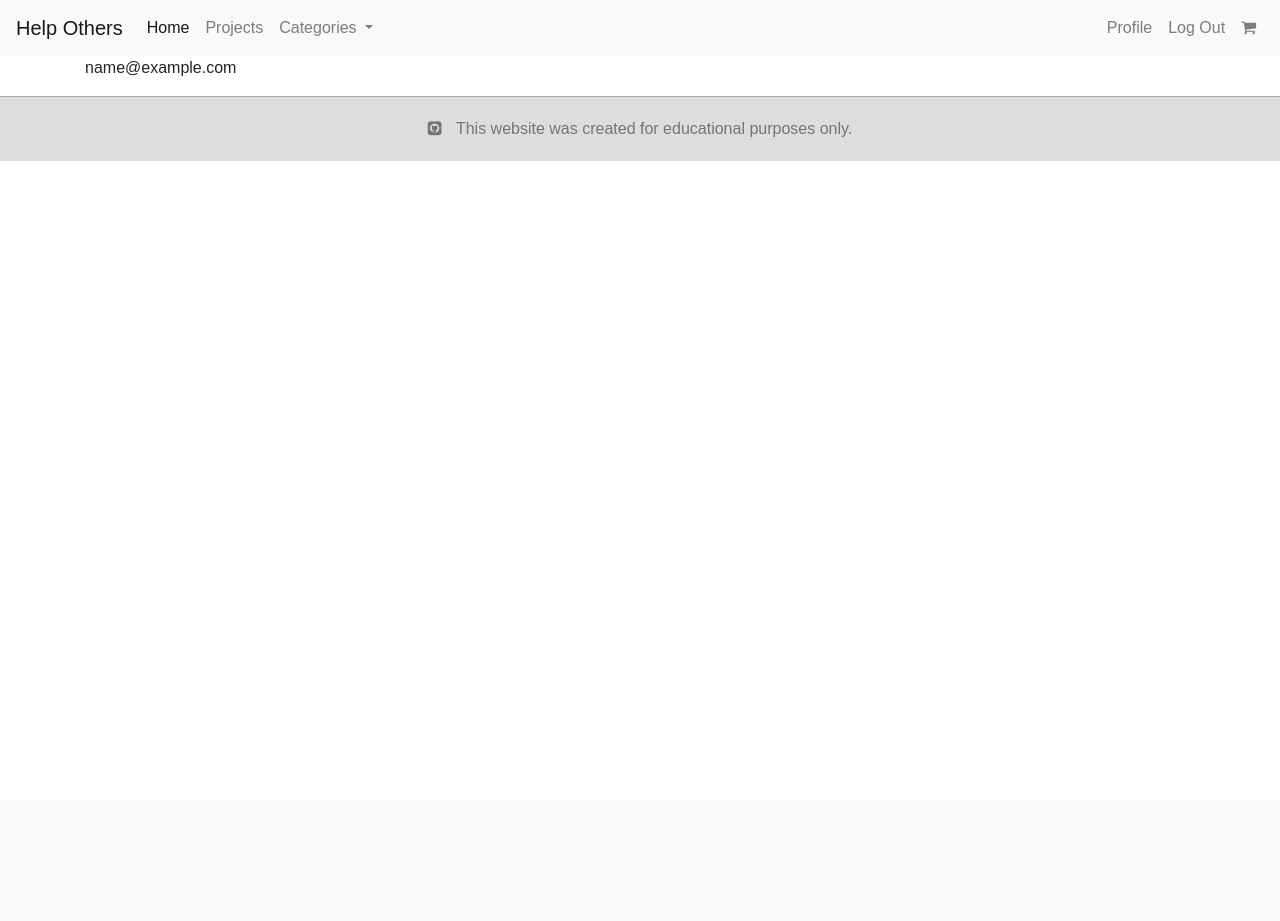
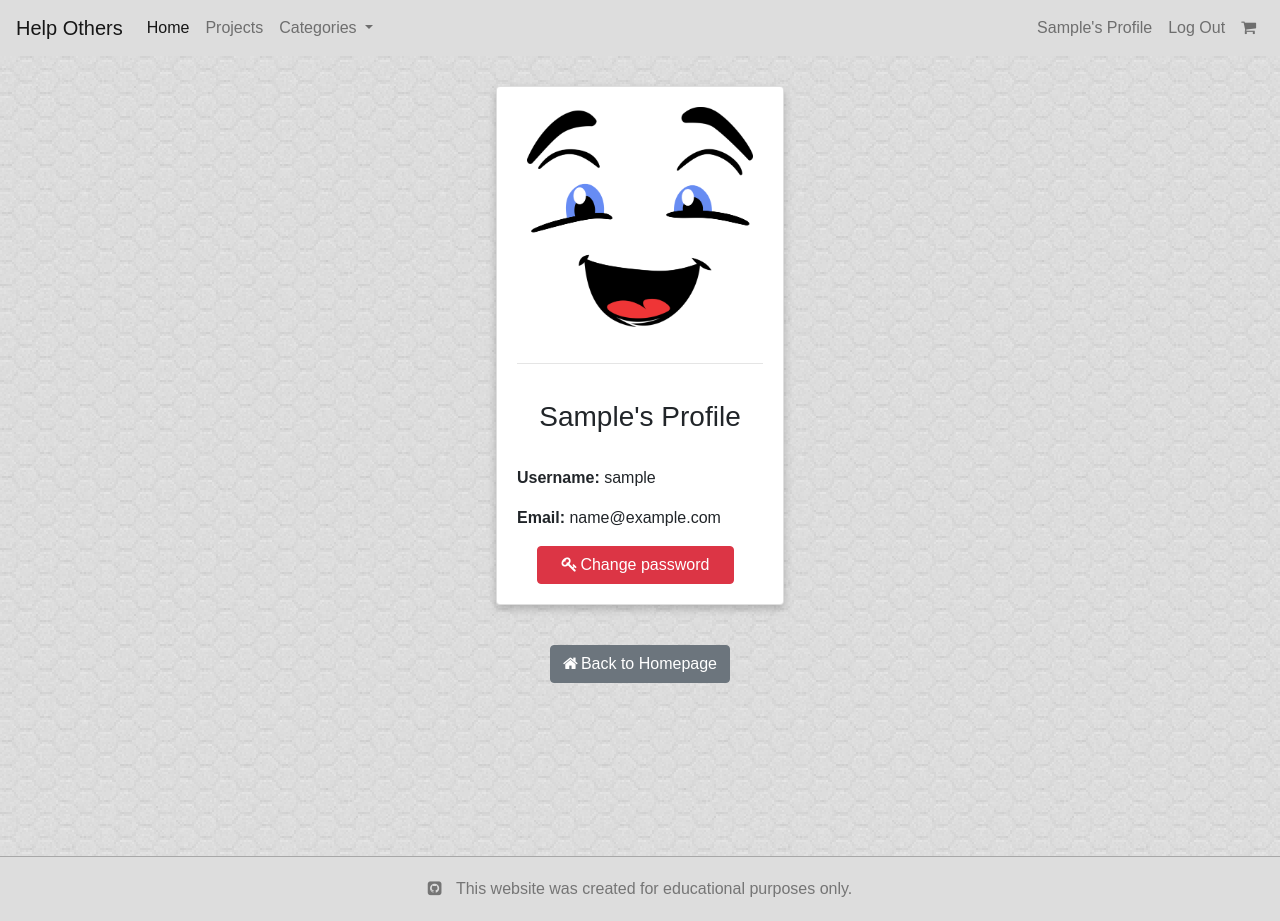
Before and after one commit to alnibo/milestone-project-4-help-others, a Django app: page /accounts/profile/ in a window 1280 px wide. Before the commit the page ends 161 px from the top, so only its background shows below. Run offline with Django 3.2, Linux system fonts and the light colour scheme; the visitor is signed in with stand-in values (Sample User, id 1); data comes from the database, SQL or seed files in the repository; some libraries are stand-ins or nearby versions.

Commit message:
Setting up profile page, styling of login and register forms, as well as projects, cart, checkout and base

```diff
--- a/accounts/templates/profile.html
+++ b/accounts/templates/profile.html
@@ -1,9 +1,28 @@
 {% extends 'base.html' %}
 
-{% block page_title %}{{ user }}'s Profile{% endblock %}
-
-{% block page_heading %}{{ user }}'s Profile{% endblock %}
+{% block head_title %}{{ user|title }}'s Profile{% endblock %}
 
 {% block content %}
-<p>{{ profile.email }}</p>
+
+<section class="container section-container">
+
+    <div class="card profile-card">
+        <img class="card-img-top" src="/media/images/smiley.png" alt="Smiley">
+        <div class="card-body">
+            <hr>
+            <h3 class="card-title">{{ user|title }}'s Profile</h3>
+            <p><strong>Username:</strong> {{ profile.username }}</p>
+            <p class="card-text"><strong>Email:</strong> {{ profile.email }}</p>
+            <a href="#" class="btn btn-danger profile-btn"><i class="fa fa-key btn-icon" aria-hidden="true"></i>Change password</a>
+        </div>
+    </div>
+
+    <div class="row">
+        <div class="col text-center">
+            <a href="{% url 'index' %}" class="btn btn-secondary" role="button"><i class="fa fa-home btn-icon" aria-hidden="true"></i>Back to Homepage</a>
+        </div>
+    </div>
+</section>
+
+
 {% endblock %}
--- a/cart/templates/cart.html
+++ b/cart/templates/cart.html
@@ -1,6 +1,8 @@
 {% extends 'base.html' %}
 {% load static from staticfiles %}
 {% load bootstrap_tags %}
+
+{% block head_title %}Cart{% endblock %}
 
 {% block content %}
 <section class="container section-container">
@@ -15,7 +17,7 @@
                 <div class="project" style="background-image: url('{{ MEDIA_URL }}{{ item.project.image }}')"></div>
                 <hr>
                 <h3>{{ item.project.name }}</h3>
-                <h5>{{ item.project.category }}</h5>
+                <h5><strong>{{ item.project.category }}</strong></h5>
                 <p class="project-description">{{ item.project.description }}</p>
                 <div class="row">
                     <form class="form-inline cart-form" method="POST" action="{% url 'adjust_cart' item.id %}">
@@ -50,7 +52,9 @@
         <div>
             <h5>Total</h5>
             <p><strong>{{ total }}<i class="fa fa-eur" aria-hidden="true"></i></strong></p>
+            {% if project_count > 0 %}
             <a href="{% url 'checkout' %}" class="btn btn-success" role="button"><i class="fa fa-check-circle btn-icon" aria-hidden="true"></i>Checkout</a>
+            {% endif %}
         </div>
     </div>
 </section>
--- a/checkout/templates/checkout.html
+++ b/checkout/templates/checkout.html
@@ -1,6 +1,8 @@
 {% extends "base.html" %}
 {% load static from staticfiles %}
 {% load bootstrap_tags %}
+
+{% block head_title %}Checkout{% endblock %}
 
 {% block head_js %}
 <script type="text/javascript" src="https://js.stripe.com/v2/"></script>
@@ -21,7 +23,7 @@
                 <div class="project" style="background-image: url('{{ MEDIA_URL }}{{ item.project.image }}')"></div>
                 <hr>
                 <h3>{{ item.project.name }}</h3>
-                <h5>{{ item.project.category }}</h5>
+                <h5><strong>{{ item.project.category }}</strong></h5>
                 <p class="project-description">{{ item.project.description }}</p>
                 <p>{{ item.amount }}<i class="fa fa-eur" aria-hidden="true"></i></p>
             </div>
--- a/home/templates/index.html
+++ b/home/templates/index.html
@@ -1,6 +1,6 @@
 {% extends 'base.html' %}
 
-{% block page_title %}Home Page{% endblock %}
+{% block head_title %}Home{% endblock %}
 
 {% block content %}
 
--- a/static/css/style.css
+++ b/static/css/style.css
@@ -45,7 +45,7 @@ footer {
 
 .main-container {
     background-image: url("/media/images/background.png");
-    min-height: 90vh;
+    min-height: 100vh;
     background-attachment: fixed;
 }
 
@@ -157,6 +157,7 @@ input {
     height: 100%;
     border: 1px solid rgba(168, 168, 168, 1);
     border-radius: 3px;
+    box-shadow: 0 4px 8px 0 rgba(0, 0, 0, 0.2);
     padding: 10px;
     background-color: rgba(221,221,221,0.4);
 }
@@ -194,6 +195,7 @@ input {
 .checkout-box {
     border: 1px solid rgba(168, 168, 168, 1);
     border-radius: 3px;
+    box-shadow: 0 4px 8px 0 rgba(0, 0, 0, 0.2);
     background-color: rgba(168, 168, 168, 0.5);
     width: 300px;
     margin: 20px -5px;
@@ -204,6 +206,7 @@ input {
 
 .checkout-form {
     border: 1px solid rgba(168, 168, 168, 1);
+    box-shadow: 0 4px 8px 0 rgba(0, 0, 0, 0.2);
     padding: 10px 0;
 }
 
@@ -211,6 +214,52 @@ input {
     padding-left: 10px;
 }
 
+/* ******************** Profile Page ******************** */
+
+.profile-card {
+    box-shadow: 0 4px 8px 0 rgba(0, 0, 0, 0.2);
+    width: 18rem;
+    margin: auto;
+    margin-bottom: 40px;
+}
+
+.card-img-top {
+    padding: 20px 30px 0;
+}
+
+.card-title {
+    text-align: center;
+    padding: 20px 0;
+}
+
+.profile-btn {
+    width: 80%;
+    margin: 0 20px;
+}
+
+.profile-buttons {
+    padding: 40px 0;
+}
+
+/* ******************** Login/Registration Pages ******************** */
+
+.login-card {
+    background-color: rgba(221,221,221,0.4);
+    box-shadow: 0 4px 8px 0 rgba(0, 0, 0, 0.2);
+    border: 1px solid rgba(168, 168, 168, 1);
+    border-radius: 3px;
+    width: 30rem;
+    margin: auto;
+    margin-bottom: 40px;
+}
+
+.form-text {
+    padding-top: 30px;
+    text-align: center;
+}
+
+/* ******************** Media Queries ******************** */
+
 @media (min-width:768px) {
     .search-btn-home {
         margin-top: 0;
--- a/templates/base.html
+++ b/templates/base.html
@@ -5,7 +5,7 @@
     <meta charset="UTF-8">
     <meta name="viewport" content="width=device-width, initial-scale=1.0">
     <meta http-equiv="X-UA-Compatible" content="ie=edge">
-    <title>Help Others</title>
+    <title>{% block head_title %}{% endblock %} | Help Others</title>
     <link rel="stylesheet" href="https://stackpath.bootstrapcdn.com/bootstrap/4.4.1/css/bootstrap.min.css" integrity="sha384-Vkoo8x4CGsO3+Hhxv8T/Q5PaXtkKtu6ug5TOeNV6gBiFeWPGFN9MuhOf23Q9Ifjh" crossorigin="anonymous">
     <link rel="stylesheet" href="https://stackpath.bootstrapcdn.com/font-awesome/4.7.0/css/font-awesome.min.css" type="text/css">
     <link rel="stylesheet" href="{% static 'css/style.css' %}">
@@ -17,7 +17,7 @@
 <body>
 
     <!-- Fixed navbar -->
-    <nav class="navbar navbar-expand-lg fixed-top navbar-light bg-light">
+    <nav class="navbar navbar-expand-lg fixed-top navbar-light">
         <a class="navbar-brand" href="{% url 'index' %}">Help Others</a>
         <button class="navbar-toggler" type="button" data-toggle="collapse" data-target="#navbarNavDropdown" aria-controls="navbarNavDropdown" aria-expanded="false" aria-label="Toggle navigation">
             <span class="navbar-toggler-icon"></span>
@@ -44,7 +44,7 @@
             </ul>
             <ul class="navbar-nav ml-auto">
             {% if user.is_authenticated %}
-                <li class="nav-item"><a class="nav-link" href="{% url 'profile' %}">Profile</a></li>
+                <li class="nav-item"><a class="nav-link" href="{% url 'profile' %}">{{ user|title }}'s Profile</a></li>
                 <li class="nav-item"><a class="nav-link" href="{% url 'logout' %}">Log Out</a></li>
                 <li class="nav-item"><a class="nav-link" href="{% url 'view_cart' %}"><i class="fa fa-shopping-cart" aria-hidden="true"></i>
                     {% if project_count > 0 %}
@@ -69,7 +69,7 @@
         </div>
     {% endif %}
 
-    <main class="container">
+    <main class="main-container">
 
         {% block content %}
         {% endblock %}
```
Also changed, not shown: accounts/templates/login.html (+18 -9 lines), accounts/templates/registration.html (+21 -9 lines), projects/templates/projects.html (+7 -1 lines), media/images/smiley.png (added).
